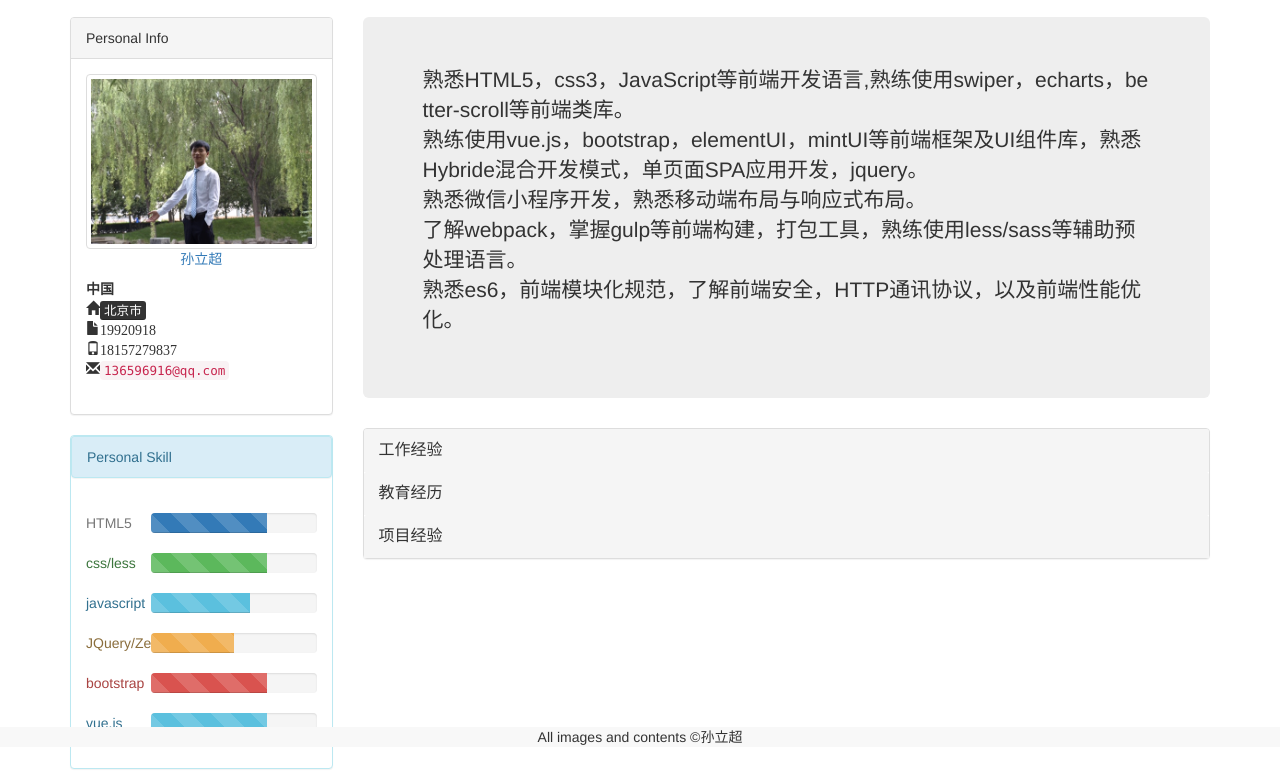
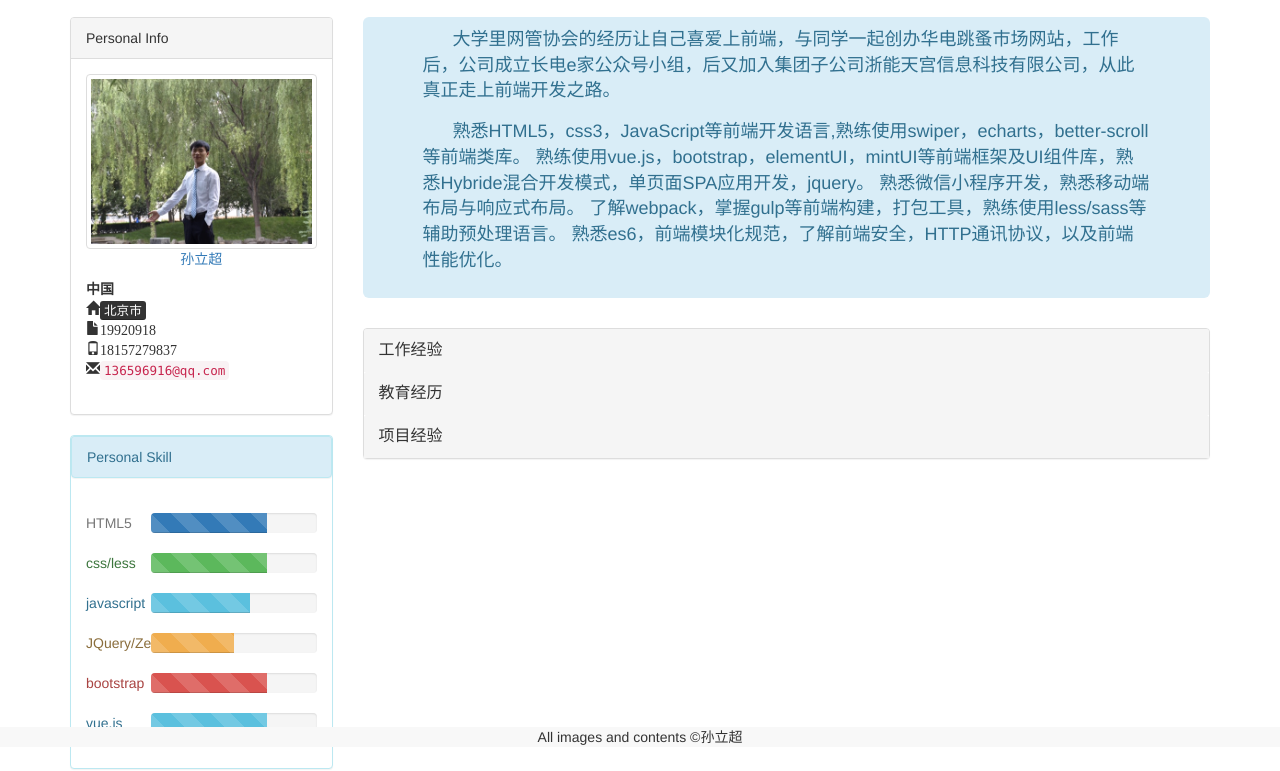
Before and after one commit to Ssunlc/github.io, a plain HTML site: page index.html in a window 1280 px wide. Shown: the part 53-824 px from the top of the page. Drawn offline with Linux system fonts and the light colour scheme.

Commit message:
修改样式

```diff
--- a/index.html
+++ b/index.html
@@ -15,6 +15,16 @@
         }
         .text-left{
             word-break: break-all;
+        }
+        .jumbotron{
+        	padding-top: 10px;
+        	padding-bottom: 10px;
+        	text-indent: 30px;
+        	background-color: #d9edf7;
+        }
+        .text-left{
+        	font-size: 18px!important;
+        	color: #31708f;
         }
     </style>
 </head>
@@ -34,7 +44,8 @@
                 <div id="divNav" class="collapse navbar-collapse">
                     <ul class="nav navbar-nav navbar-right">
                         <li>
-                            <button class="btn btn-success navbar-btn" type="button" data-toggle="modal" data-target="#divModal" title="Print">Print</button>
+                        	<!-- data-target="#divModal" -->
+                            <button class="btn btn-success navbar-btn" type="button" data-toggle="modal"  title="Print">Print</button>
                             <div class="modal fade" id="divModal">
                                 <div class="modal-dialog">
                                     <div class="modal-content">
@@ -184,13 +195,18 @@
         <!-- 右侧 -->
         <div class="col-sm-9">
             <div class="jumbotron">
+            	<p class="text-left small">
+                <!-- 爱看书、爱编程、爱咖啡可乐、喜欢前端、爱钻研、爱打游戏、爱晚起、也爱工作到深夜.我热爱技术、崇尚简单和懒惰。我神秘而孤僻，沉默而爱憎分明。 -->
+                大学里网管协会的经历让自己喜爱上前端，与同学一起创办华电跳蚤市场网站，工作后，公司成立长电e家公众号小组，后又加入集团子公司浙能天宫信息科技有限公司，从此真正走上前端开发之路。
+                <!-- <br>Don't panic I‘m a programmer -->
+                </p>
                 <p class="text-left small">
                 <!-- 爱看书、爱编程、爱咖啡可乐、喜欢前端、爱钻研、爱打游戏、爱晚起、也爱工作到深夜.我热爱技术、崇尚简单和懒惰。我神秘而孤僻，沉默而爱憎分明。 -->
-                熟悉HTML5，css3，JavaScript等前端开发语言,熟练使用swiper，echarts，better-scroll等前端类库。<br>
-                熟练使用vue.js，bootstrap，elementUI，mintUI等前端框架及UI组件库，熟悉Hybride混合开发模式，单页面SPA应用开发，jquery。<br>
-                熟悉微信小程序开发，熟悉移动端布局与响应式布局。<br>
-                了解webpack，掌握gulp等前端构建，打包工具，熟练使用less/sass等辅助预处理语言。<br>
-                熟悉es6，前端模块化规范，了解前端安全，HTTP通讯协议，以及前端性能优化。<br>
+                熟悉HTML5，css3，JavaScript等前端开发语言,熟练使用swiper，echarts，better-scroll等前端类库。
+                熟练使用vue.js，bootstrap，elementUI，mintUI等前端框架及UI组件库，熟悉Hybride混合开发模式，单页面SPA应用开发，jquery。
+                熟悉微信小程序开发，熟悉移动端布局与响应式布局。
+                了解webpack，掌握gulp等前端构建，打包工具，熟练使用less/sass等辅助预处理语言。
+                熟悉es6，前端模块化规范，了解前端安全，HTTP通讯协议，以及前端性能优化。
                 <!-- <br>Don't panic I‘m a programmer -->
                 </p>
             </div>
```
